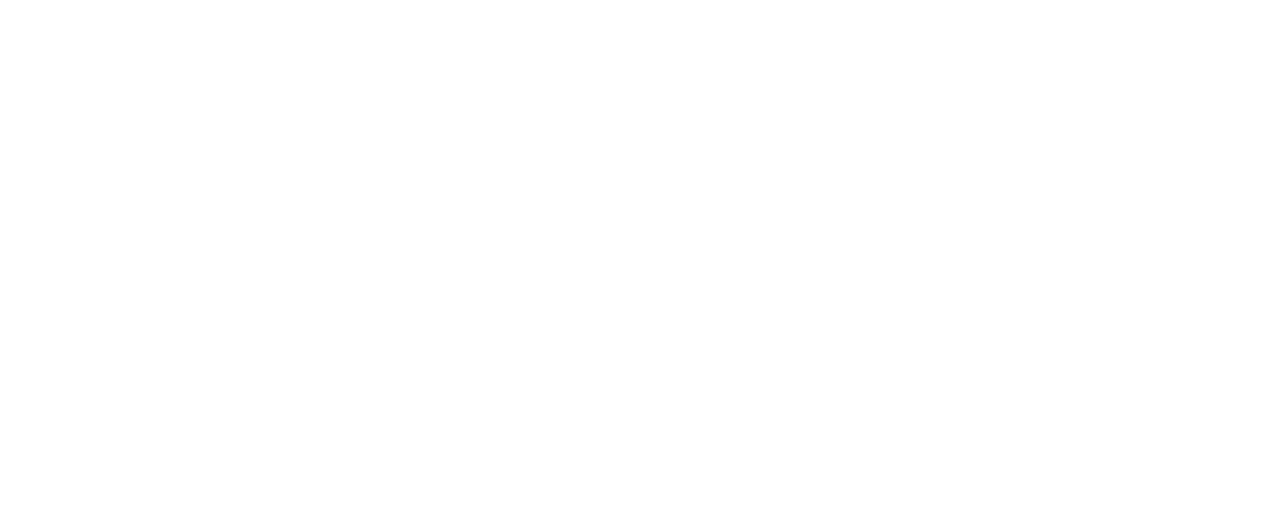
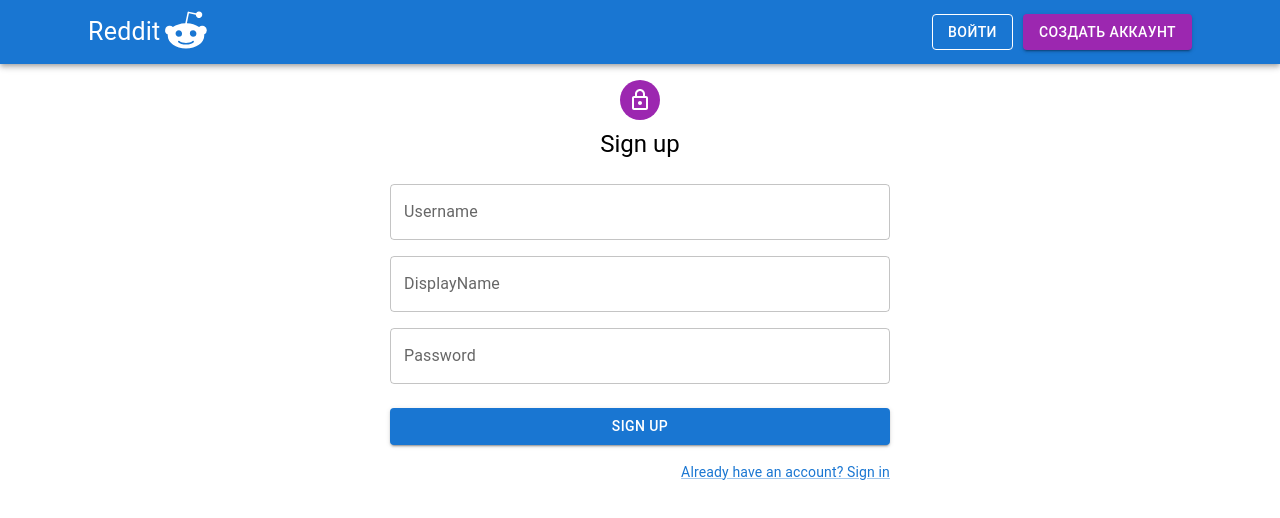
Before and after one commit to Firarmir-124/ChatApp, a React (Create React App) app in the folder frontend/: page /register in a window 1280 px wide. Before the commit this address had no page. Shown: the top 518 px of the page. Built offline with nearby package versions, Linux system fonts and the light colour scheme.

Commit message:
#frontend Создал контейнер Register и описал логику регистрации

```diff
--- a/frontend/src/App.tsx
+++ b/frontend/src/App.tsx
@@ -1,11 +1,13 @@
 import React from 'react';
 import {Route, Routes} from "react-router-dom";
 import Home from "./containers/Home/Home";
+import Register from "./containers/Register/Register";
 
 function App() {
   return (
     <Routes>
       <Route path='/' element={<Home/>}/>
+      <Route path='/register' element={<Register/>}/>
     </Routes>
   );
 }
--- /dev/null
+++ b/frontend/src/containers/Register/Register.tsx
@@ -0,0 +1,126 @@
+import React, { useState } from 'react';
+import {Link as RouterLink, useNavigate} from 'react-router-dom';
+import { RegisterMutation } from '../../types';
+import {Avatar, Box, Button, CircularProgress, Container, Grid, Link, TextField, Typography} from '@mui/material';
+import LockOutlinedIcon from '@mui/icons-material/LockOutlined';
+import Layout from "../../components/Layout/Layout";
+import {useAppDispatch, useAppSelector} from "../../app/hooks";
+import {selectRegisterError, selectRegisterLoading} from "../../store/user/usersSlice";
+import {register} from "../../store/user/usersThunk";
+
+const Register = () => {
+  const dispatch = useAppDispatch();
+  const registerLoading = useAppSelector(selectRegisterLoading);
+  const error = useAppSelector(selectRegisterError);
+  const navigate = useNavigate();
+
+  const [state, setState] = useState<RegisterMutation>({
+    username: '',
+    displayName: '',
+    password: '',
+  });
+
+  const inputChangeHandler = (event: React.ChangeEvent<HTMLInputElement>) => {
+    const {name, value} = event.target;
+    setState(prevState => ({...prevState, [name]: value}));
+  };
+
+  const formSubmit = async (e: React.FormEvent) => {
+    e.preventDefault();
+    try {
+      await dispatch(register(state)).unwrap();
+      navigate('/');
+    } catch (e) {
+
+    }
+  };
+
+  const getFieldError = (filedName: string) => {
+    try {
+      return  error?.errors[filedName].message
+    } catch {
+      return undefined
+    }
+  };
+
+  return (
+    <Layout>
+      <Container maxWidth='lg'>
+        <Box
+          style={{
+            marginTop: 8,
+            display: 'flex',
+            flexDirection: 'column',
+            alignItems: 'center',
+          }}
+        >
+          <Avatar sx={{m: 1, bgcolor: 'secondary.main'}}>
+            <LockOutlinedIcon/>
+          </Avatar>
+          <Typography component="h1" variant="h5">
+            Sign up
+          </Typography>
+          <Box component="form" noValidate sx={{mt: 3, width: '500px'}} onSubmit={formSubmit}>
+            <Grid container spacing={2}>
+              <Grid item xs={12}>
+                <TextField
+                  fullWidth
+                  label="Username"
+                  name="username"
+                  autoComplete="new-username"
+                  value={state.username}
+                  onChange={inputChangeHandler}
+                  error={Boolean(getFieldError('username'))}
+                  helperText={getFieldError('username')}
+                />
+              </Grid>
+              <Grid item xs={12}>
+                <TextField
+                  fullWidth
+                  label="DisplayName"
+                  name="displayName"
+                  autoComplete="new-username"
+                  value={state.displayName}
+                  onChange={inputChangeHandler}
+                  error={Boolean(getFieldError('displayName'))}
+                  helperText={getFieldError('displayName')}
+                />
+              </Grid>
+              <Grid item xs={12}>
+                <TextField
+                  fullWidth
+                  name="password"
+                  label="Password"
+                  type="password"
+                  autoComplete="new-password"
+                  value={state.password}
+                  onChange={inputChangeHandler}
+                  error={Boolean(getFieldError('password'))}
+                  helperText={getFieldError('password')}
+                />
+              </Grid>
+            </Grid>
+            <Button
+              type="submit"
+              fullWidth
+              variant="contained"
+              sx={{mt: 3, mb: 2}}
+              disabled={registerLoading}
+            >
+              {!registerLoading ? 'Sign Up' : <CircularProgress color='inherit' size={30}/>}
+            </Button>
+            <Grid container justifyContent="flex-end">
+              <Grid item>
+                <Link component={RouterLink} to="/login" variant="body2">
+                  Already have an account? Sign in
+                </Link>
+              </Grid>
+            </Grid>
+          </Box>
+        </Box>
+      </Container>
+    </Layout>
+  );
+};
+
+export default Register;
```
